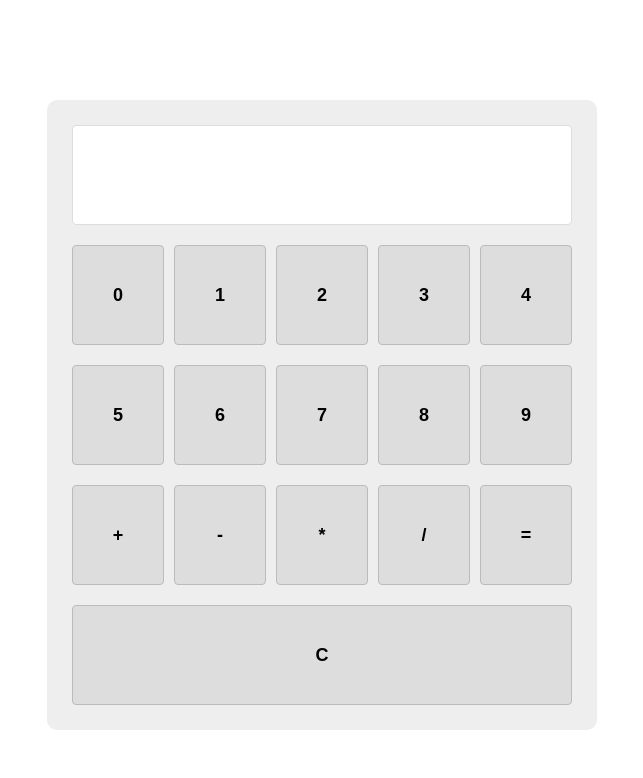
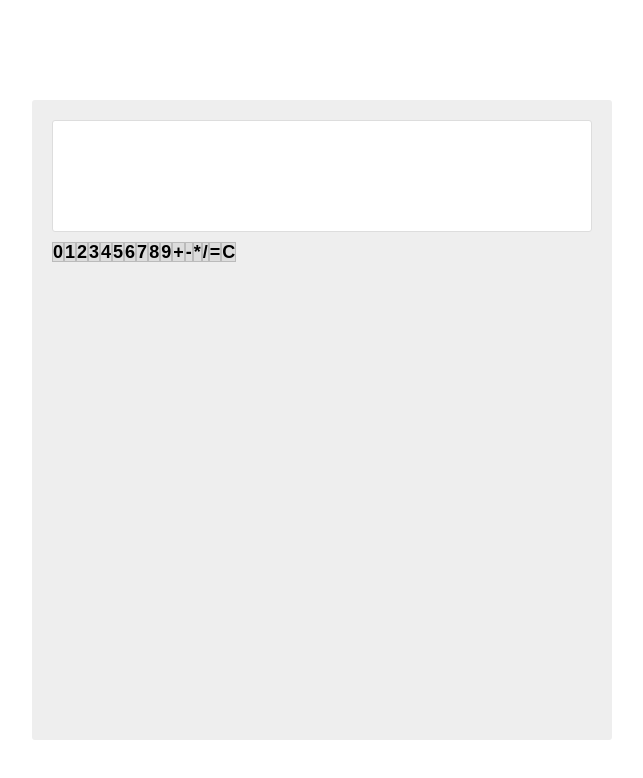
Before and after one commit to stefanbehr/calculator, a plain HTML site: page index.html in a window 1280 px wide. Shown: the whole page, without its empty margins (318-961 px from the left). Drawn offline with Linux system fonts and the light colour scheme.

Commit message:
Cleaning up the markup and styles.

```diff
--- a/css/main.css
+++ b/css/main.css
@@ -1,69 +1,50 @@
 body, div, ul, li {
+	margin: 0;
 	padding: 0;
-	margin: 0;
 }
 
 body {
+	font-family: sans-serif;
 	font-size: 18px;
+	font-weight: bold;
 	line-height: 18px;
-	font-family: sans-serif;
-	font-weight: bold;
 }
 
-#main, #buttons, #buttons > div {
-	width: 500px;
-}
-
-#display, #digits, #operators {
-	margin-bottom: 20px;
-}
-
-#operators {
-	height: 100px;
+#calculator {
+	background-color: #eee;
+	margin: 100px auto;
+	padding: 20px;
+	height: 600px;
+	width: 540px;
+	border-radius: 3px;
 }
 
 #display {
+	text-align: right;
+	font-size: 36px;
+	line-height: 36px;
 	background-color: #fff;
-	border-radius: 4px;
+	margin-bottom: 10px;
+	padding: 37px;
 	border: 1px solid #ddd;
-	width: 436px;
 	height: 36px;
-	text-align: right;
-	line-height: 36px;
-	font-size: 36px;
-	padding: 31px;
+	width: 464px;
+	border-radius: 3px;
 }
 
 #digits {
-	height: 220px;
-}
-
-#main {
-	background-color: #eee;
-	height: 580px;
-	padding: 25px;
-	margin: 100px auto;
-	border-radius: 10px;
 }
 
 li, #clear {
 	list-style: none;
 	display: inline-block;
 	float: left;
-	margin-left: 10px;
-	padding: 40px 0;
-	width: 90px;
-	height: 18px;
 	text-align: center;
-	border-radius: 4px;
 	background-color: #ddd;
 	border: 1px solid #bbb;
 }
 
 #clear {
-	width: 498px !important;
-	display: block;
-	margin: 0;
 }
 
 li:hover, #clear:hover {
@@ -71,9 +52,7 @@ li:hover, #clear:hover {
 }
 
 li#zero, li#five, li#add {
-	margin: 0;
 }
 
 li#zero, li#one, li#two, li#three, li#four {
-	margin-bottom: 20px;
 }
--- a/index.html
+++ b/index.html
@@ -7,47 +7,45 @@
 
 	<title>calculator</title>
 
-	<link rel="stylesheet" type="text/css" href="css/main.css">
 	<script type="text/javascript" src="js/jquery-1.4.2.min.js"></script>
 	<script type="text/javascript" src="js/main.js"></script>
+	<link rel="stylesheet" type="text/css" href="css/main.css">
 </head>
 
 <body>
-
-	<div id="main">
 	<div id="calculator">
 		<div id="display">
 		</div>
 		<div id="buttons">
 			<div id="digits">
 				<ul>
-						<li id="zero" class="digit">0</li>
-						<li id="one" class="digit">1</li>
-						<li id="two" class="digit">2</li>
-						<li id="three" class="digit">3</li>
-						<li id="four" class="digit">4</li>
-						<li id="five" class="digit">5</li>
-						<li id="six" class="digit">6</li>
-						<li id="seven" class="digit">7</li>
-						<li id="eight" class="digit">8</li>
-						<li id="nine" class="digit">9</li>
+					<li id="zero" class="digit button">0</li>
+					<li id="one" class="digit button">1</li>
+					<li id="two" class="digit button">2</li>
+					<li id="three" class="digit button">3</li>
+					<li id="four" class="digit button">4</li>
+					<li id="five" class="digit button">5</li>
+					<li id="six" class="digit button">6</li>
+					<li id="seven" class="digit button">7</li>
+					<li id="eight" class="digit button">8</li>
+					<li id="nine" class="digit button">9</li>
 				</ul>
 			</div>
 			<div id="operators">
 				<ul>
-						<li id="add" class="operator">+</li>
-						<li id="sub" class="operator">-</li>
-						<li id="mul" class="operator">*</li>
-						<li id="div" class="operator">/</li>
-						<li id="eq" class="operator">=</li>
+					<li id="add" class="operator button">+</li>
+					<li id="sub" class="operator button">-</li>
+					<li id="mul" class="operator button">*</li>
+					<li id="div" class="operator button">/</li>
+					<li id="eq" class="operator button">=</li>
 				</ul>
 			</div>
-				<div id="clear">
-					C
+			<div id="function_buttons">
+				<ul>
+					<li id="clear" class="function button">C</li>
+				</ul>
 			</div>
 		</div>
 	</div>
-	</div>
-
 </body>
 </html>
```
Lines whose indentation alone changed are shown as unchanged.
